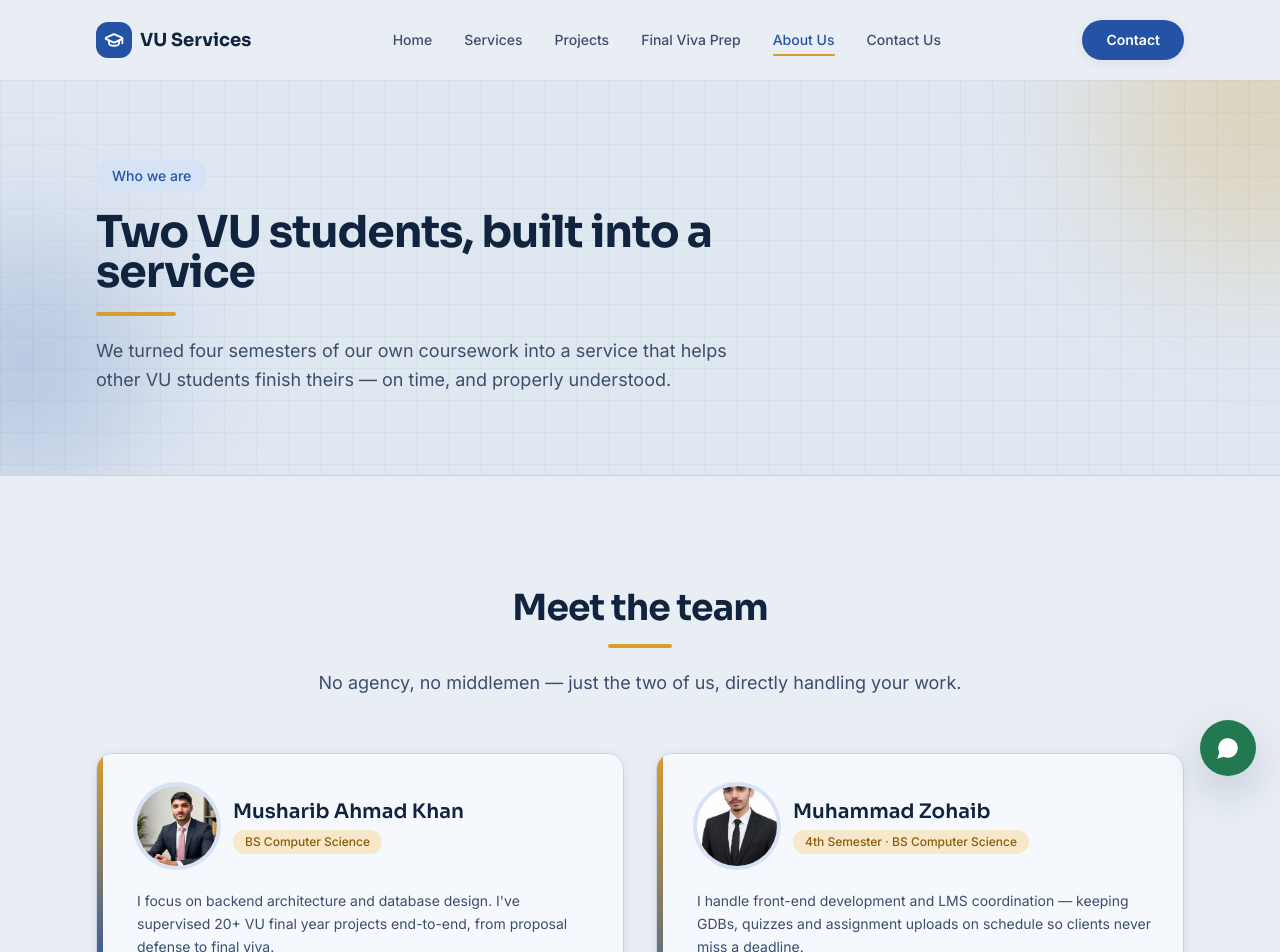
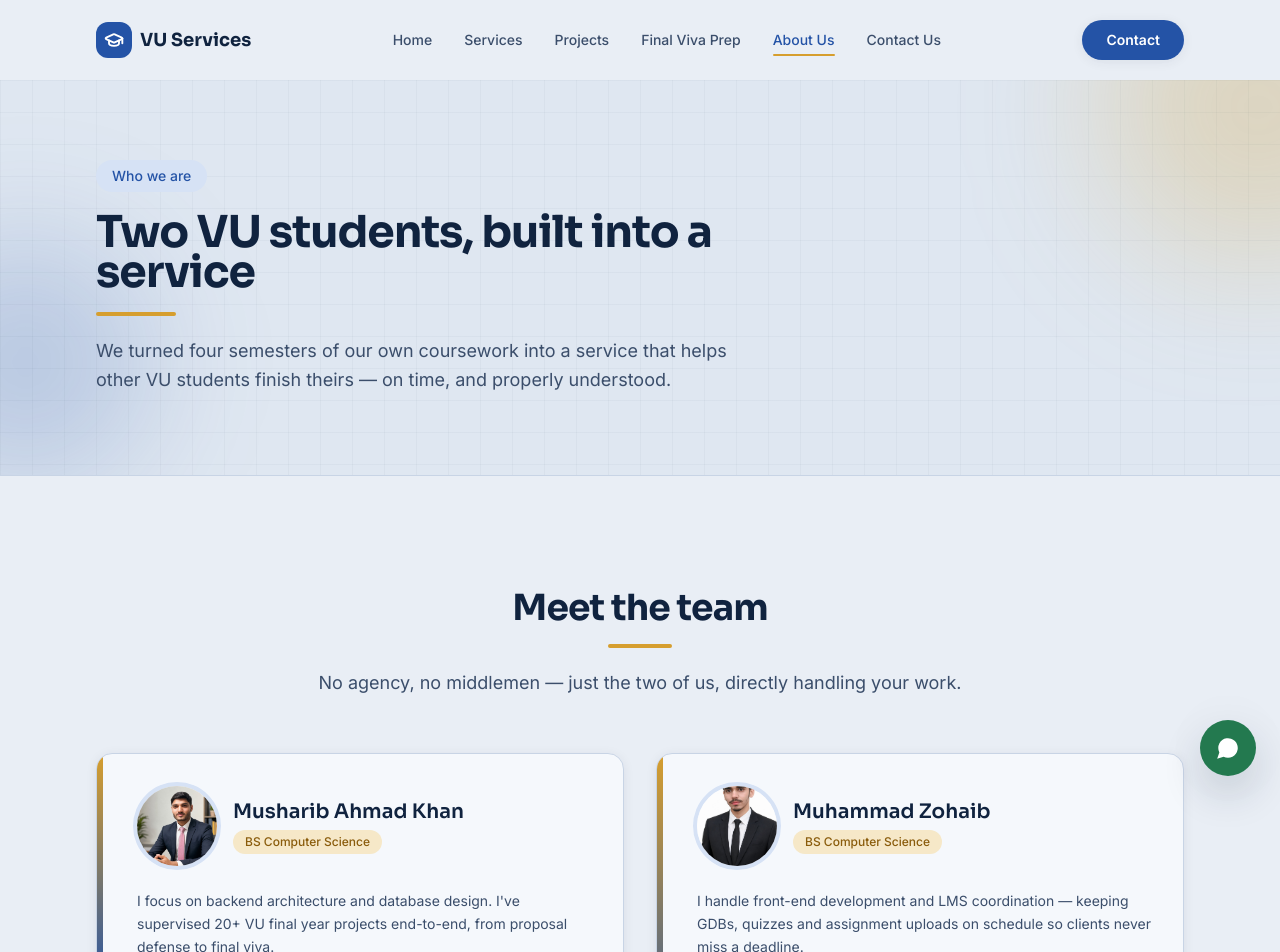
Before and after one commit to m-zohab/vuservices, a React (Vite) app: page /about in a window 1280 px wide. Shown: the top 952 px of the page. Built offline with nearby package versions, Linux system fonts and the light colour scheme.

Commit message:
Simplify semester information for partner-2

```diff
--- a/src/data/siteData.js
+++ b/src/data/siteData.js
@@ -64,7 +64,7 @@ export const partners = [
   {
     id: "partner-2",
     name: "Muhammad Zohaib",
-    semester: "4th Semester · BS Computer Science",
+    semester: "BS Computer Science",
     bio: "I handle front-end development and LMS coordination — keeping GDBs, quizzes and assignment uploads on schedule so clients never miss a deadline.",
     image: "/zohab.jpeg",
     initials: "MZ",
```
